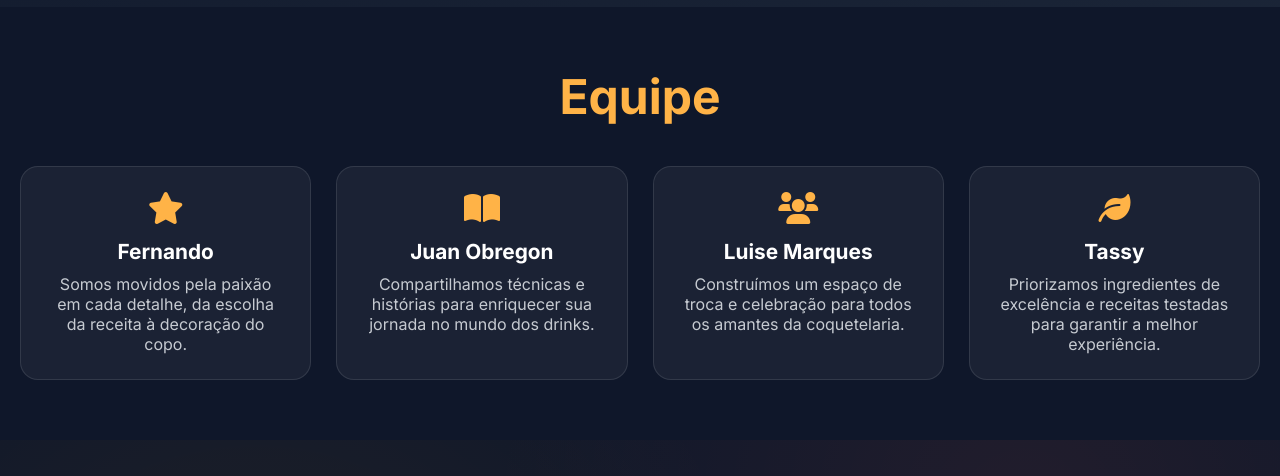
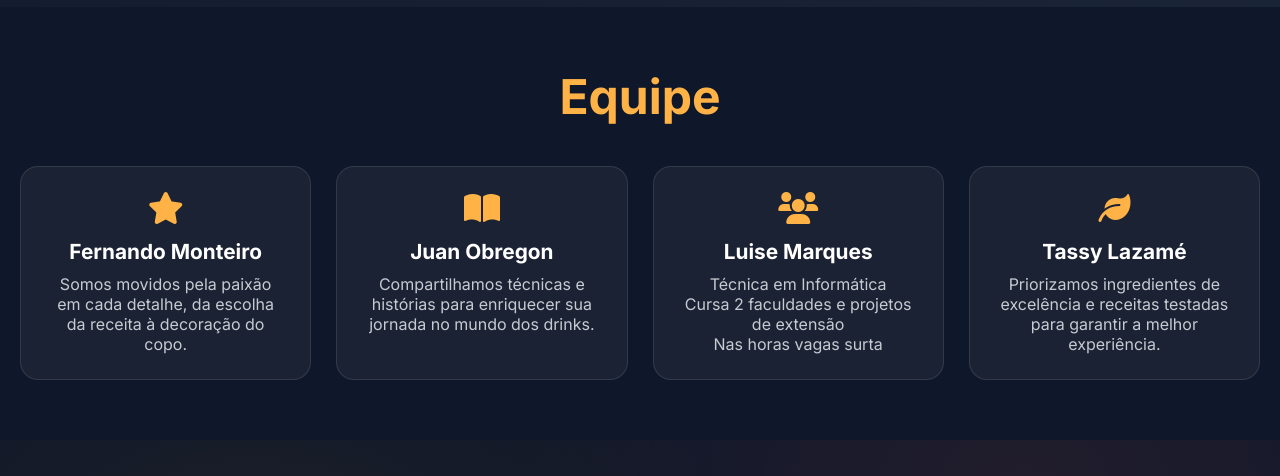
Before and after one commit to FernandoGomesMonteiro/Site-SantoGole, a plain HTML site: page sobre.html in a window 1280 px wide. Shown: the part 1077-1553 px from the top of the page. Drawn offline with Linux system fonts and the light colour scheme.

Commit message:
Tentando arrumar sobre

```diff
--- a/sobre.html
+++ b/sobre.html
@@ -71,7 +71,7 @@
         <div class="values-container">
             <div class="value-card">
                 <i class="fas fa-star"></i>
-                <h3>Fernando</h3>
+                <h3>Fernando Monteiro</h3>
                 <p>Somos movidos pela paixão em cada detalhe, da escolha da receita à decoração do copo.</p>
             </div>
             <div class="value-card">
@@ -82,11 +82,16 @@
             <div class="value-card">
                 <i class="fas fa-users"></i>
                 <h3>Luise Marques</h3>
-                <p>Construímos um espaço de troca e celebração para todos os amantes da coquetelaria.</p>
+                <p>Técnica em Informática
+                    </br>
+                    Cursa 2 faculdades e projetos de extensão
+                    </br>
+                    Nas horas vagas surta
+                </p>
             </div>
             <div class="value-card">
                 <i class="fas fa-leaf"></i>
-                <h3>Tassy</h3>
+                <h3>Tassy Lazamé</h3>
                 <p>Priorizamos ingredientes de excelência e receitas testadas para garantir a melhor experiência.</p>
             </div>
         </div>
```
